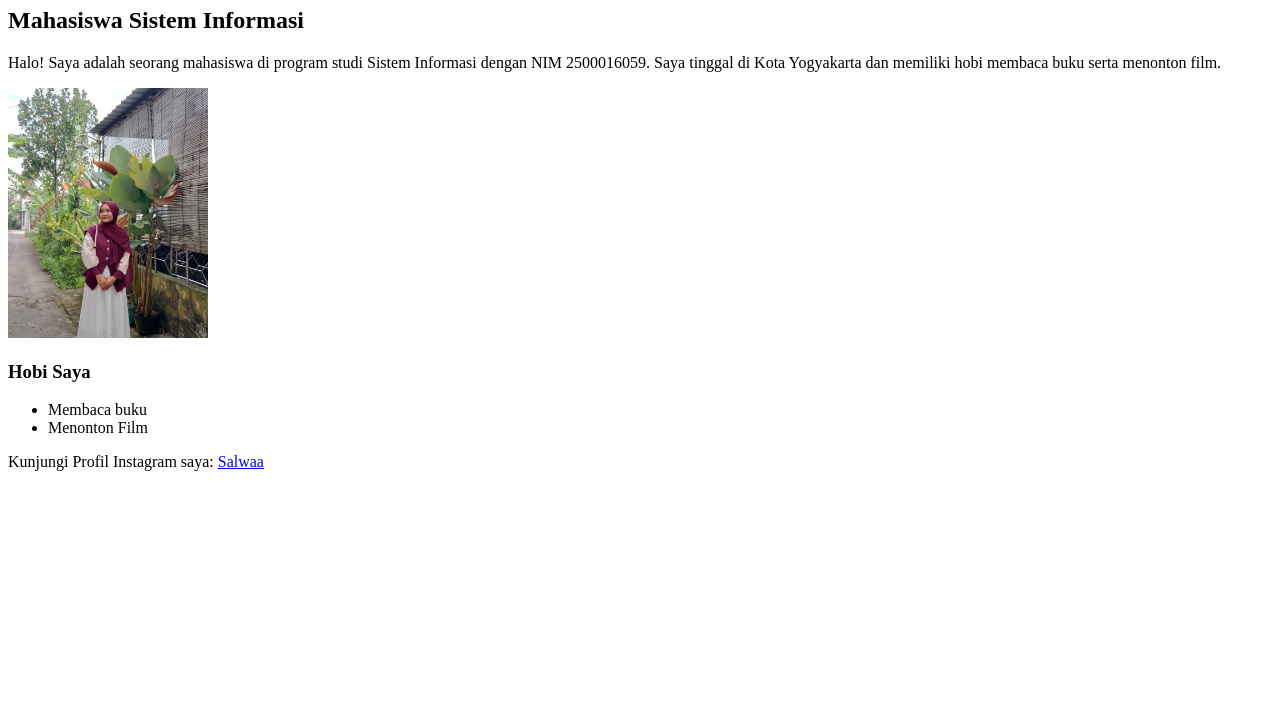
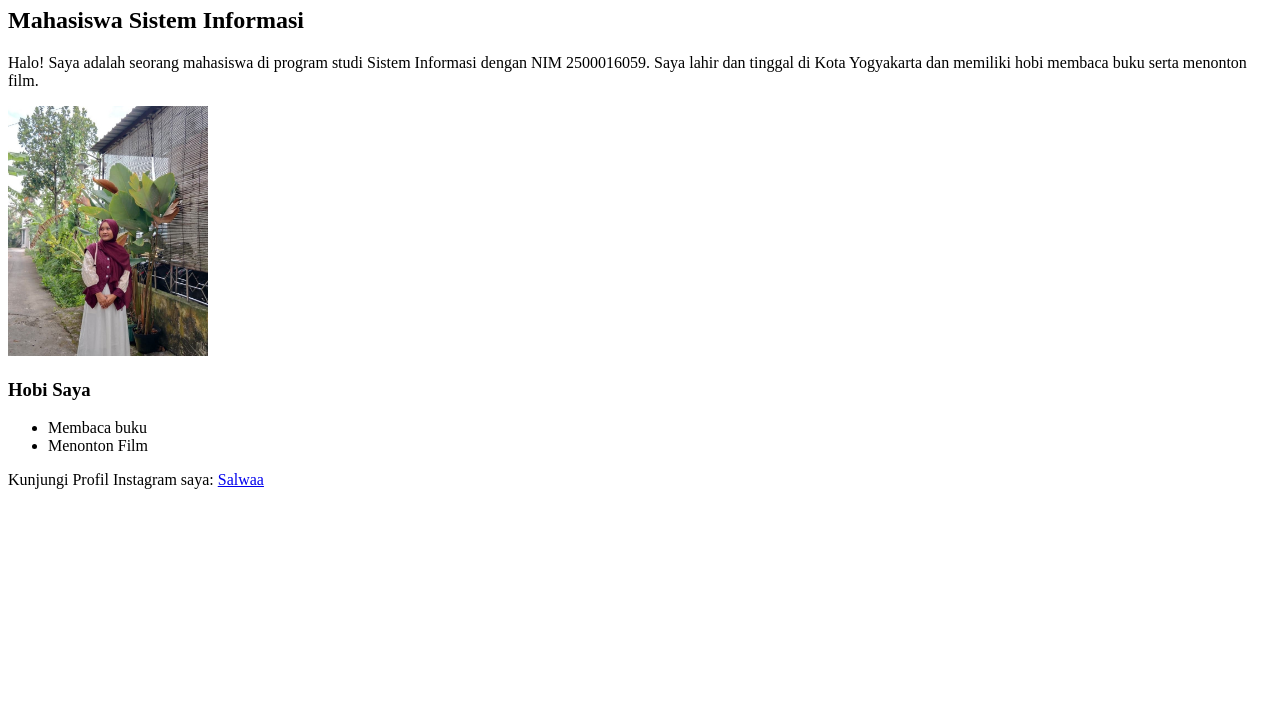
Before and after one commit to salwazra/pertemuan-1-html-dasar, a plain HTML site: page PERTEMUAN 1/index.html in a window 1280 px wide. Shown: the part 73-800 px from the top of the page. Drawn offline with Linux system fonts and the light colour scheme.

Commit message:
Update index.html

```diff
--- a/PERTEMUAN 1/index.html
+++ b/PERTEMUAN 1/index.html
@@ -6,7 +6,7 @@
 <body>
     <h1>SALWA AZ ZAHRA</h1>
     <h2>Mahasiswa Sistem Informasi</h2>
-    <p>Halo! Saya adalah seorang mahasiswa di program studi Sistem Informasi dengan NIM 2500016059. Saya tinggal di Kota Yogyakarta dan memiliki hobi membaca buku serta menonton film.
+    <p>Halo! Saya adalah seorang mahasiswa di program studi Sistem Informasi dengan NIM 2500016059. Saya lahir dan tinggal di Kota Yogyakarta dan memiliki hobi membaca buku serta menonton film.
     </p>
 
     <img src="assets/gambar2.jpg" alt="Foto Salwa" width="200">
```
